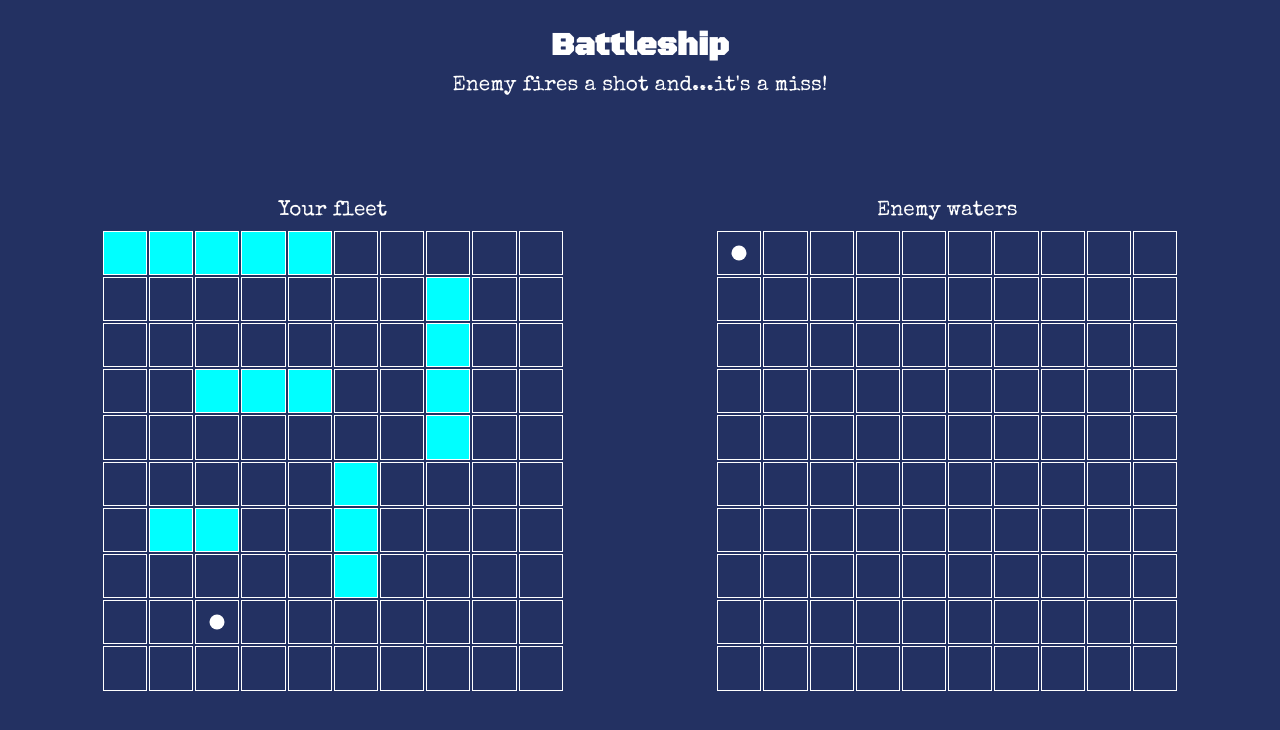
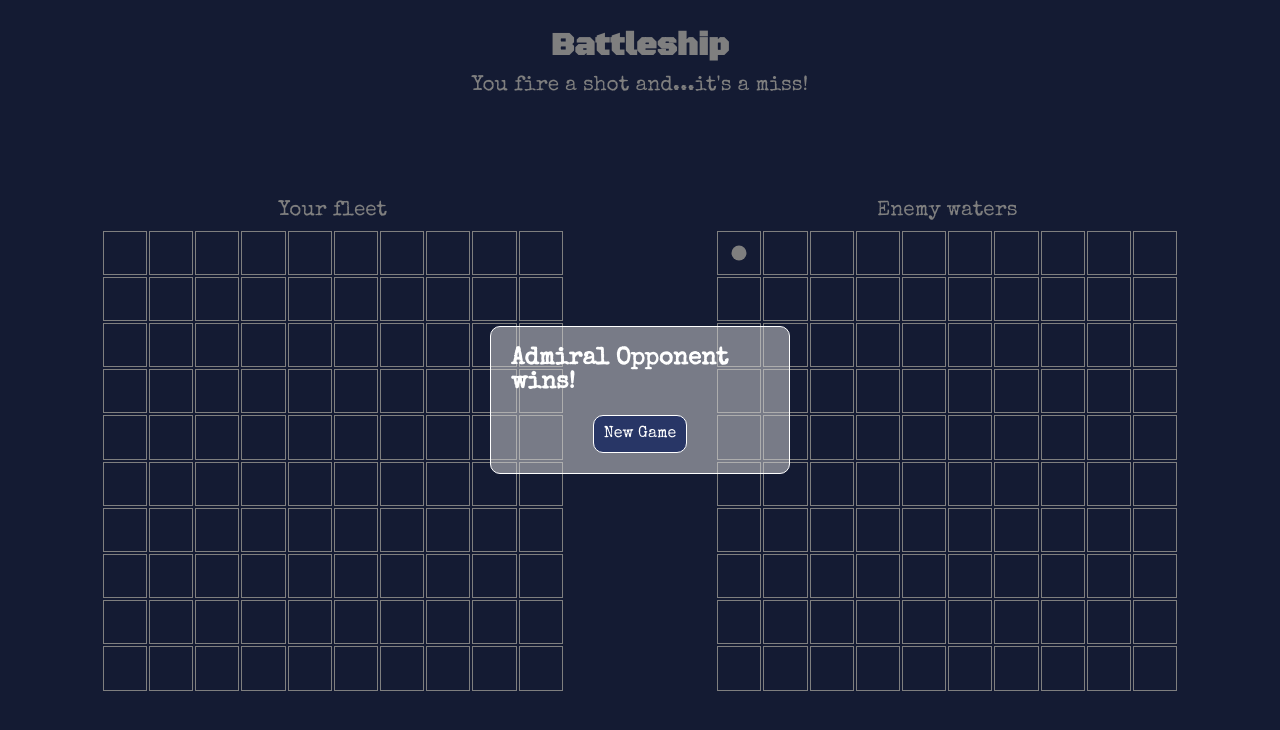
Before and after one commit to erinsophie/battleship, a website built with webpack: page dist/index.html in a window 1280 px wide. Both pictures are taken after a click on the element 739 px from the left and 252 px from the top of the page. Built offline with nearby package versions, Linux system fonts and the light colour scheme.

Commit message:
Logic to create players and boards is inside gameloop

```diff
--- a/src/dom.js
+++ b/src/dom.js
@@ -3,7 +3,16 @@ class DOMInteraction {
     this.game = game;
     this.player = player;
     this.opponent = opponent;
-    this.displayWinner = this.displayWinner.bind(this);
+    this.init();
+    this.placeShips;
+  }
+
+  placeShips() {
+    this.player.playerBoard.placeShips(10, 5, "y");
+    this.player.playerBoard.placeShips(10, 5, "y");
+    this.player.playerBoard.placeShips(10, 5, "y");
+    this.player.playerBoard.placeShips(10, 5, "y");
+    this.player.playerBoard.placeShips(10, 5, "y");
   }
 
   // render computer board
@@ -131,10 +140,13 @@ class DOMInteraction {
   displayWinner() {
     const winner = this.game.returnWinner();
 
+    // activate modal and overlay
     const modal = document.getElementById("winner-modal");
     modal.classList.add("active");
     const message = document.getElementById("winner-name");
-    message.textContent = `${winner.name} wins!`;
+    message.textContent = `Admiral ${winner.name} wins!`;
+    const overlay = document.getElementById("overlay");
+    overlay.classList.add("active");
   }
 
   // Method to initialize the game
--- a/src/gameLoop.js
+++ b/src/gameLoop.js
@@ -1,8 +1,14 @@
+import Gameboard from "./gameboard.js";
+import Player from "./player.js";
+import Opponent from "./opponent.js";
+
 class GameLoop {
-  constructor(player, opponent) {
-    // so we know the status of each game board
-    this.player = player;
-    this.opponent = opponent;
+  constructor() {
+    const playerBoard = new Gameboard();
+    const opponentBoard = new Gameboard();
+
+    this.player = new Player("Amy", playerBoard, opponentBoard);
+    this.opponent = new Opponent("Opponent", opponentBoard, playerBoard);
     this.isGameOver = false;
     this.turn = this.player;
   }
@@ -19,8 +25,8 @@ class GameLoop {
 
   // execute player attack
   executePlayerTurn(index) {
-    // if game is over, prevent attack
-    if (this.isGameOver) return;
+    // if game is over or if it's still opponent's, prevent attack
+    if (this.isGameOver || this.turn === this.opponent) return;
 
     // attack only happens if cell is valid,
     // meaning it hasnt been attacked before
--- a/src/index.js
+++ b/src/index.js
@@ -1,32 +1,10 @@
-import Player from "./player.js";
-import Opponent from "./opponent.js";
-import Gameboard from "./gameboard.js";
 import GameLoop from "./gameLoop.js";
 import DOMInteraction from "./dom.js";
 
-// Initialize player's and opponent's gameboards
-const playerBoard = new Gameboard();
-const opponentBoard = new Gameboard();
+// Initialize the game
+const game = new GameLoop();
 
-// Place the player's ships
-playerBoard.placeShip(0, 5, "x");
-playerBoard.placeShip(17, 4, "y");
-playerBoard.placeShip(32, 3, "x");
-playerBoard.placeShip(55, 3, "y");
-playerBoard.placeShip(61, 2, "x");
-
-// Initialize player and opponent
-const player = new Player("Amy", playerBoard, opponentBoard);
-const opponent = new Opponent("Opponent", opponentBoard, playerBoard);
-
-// Initialize the game
-const game = new GameLoop(player, opponent);
-
-// Initialize the DOM Interaction module
-const domInteraction = new DOMInteraction(game, player, opponent);
-
-// Start the game
-domInteraction.init();
+const domInteraction = new DOMInteraction(game, game.player, game.opponent);
 
 game.opponent.opponentBoard.ships.forEach((ship) =>
   console.log(ship.positions)
--- a/src/player.js
+++ b/src/player.js
@@ -1,4 +1,3 @@
-// represents the player's board and their functionality
 class Player {
   constructor(name, playerBoard, opponentBoard) {
     this.name = name;
```
Also changed, not shown: dist/index.html, dist/main.js, dist/styles.css.
